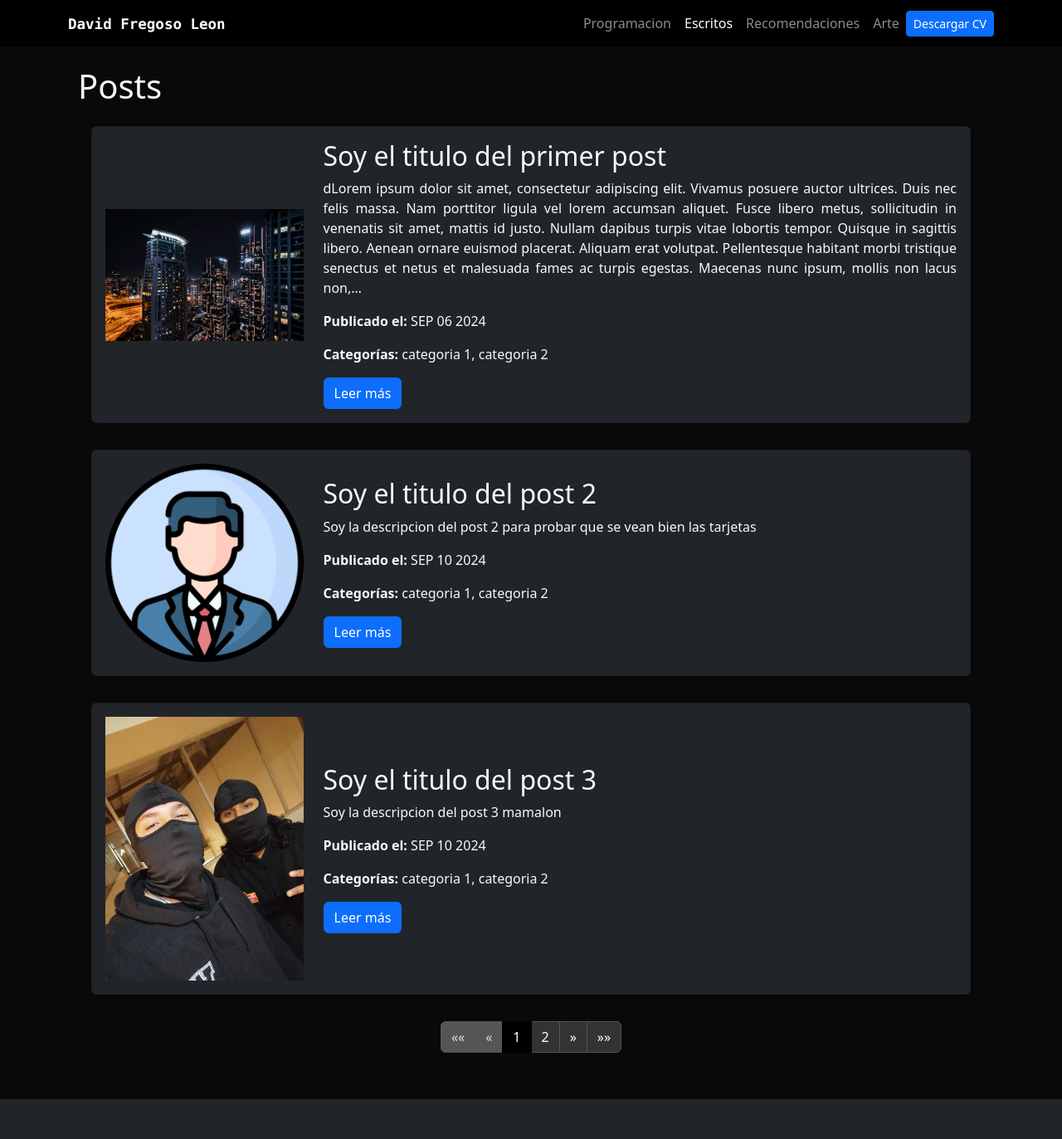
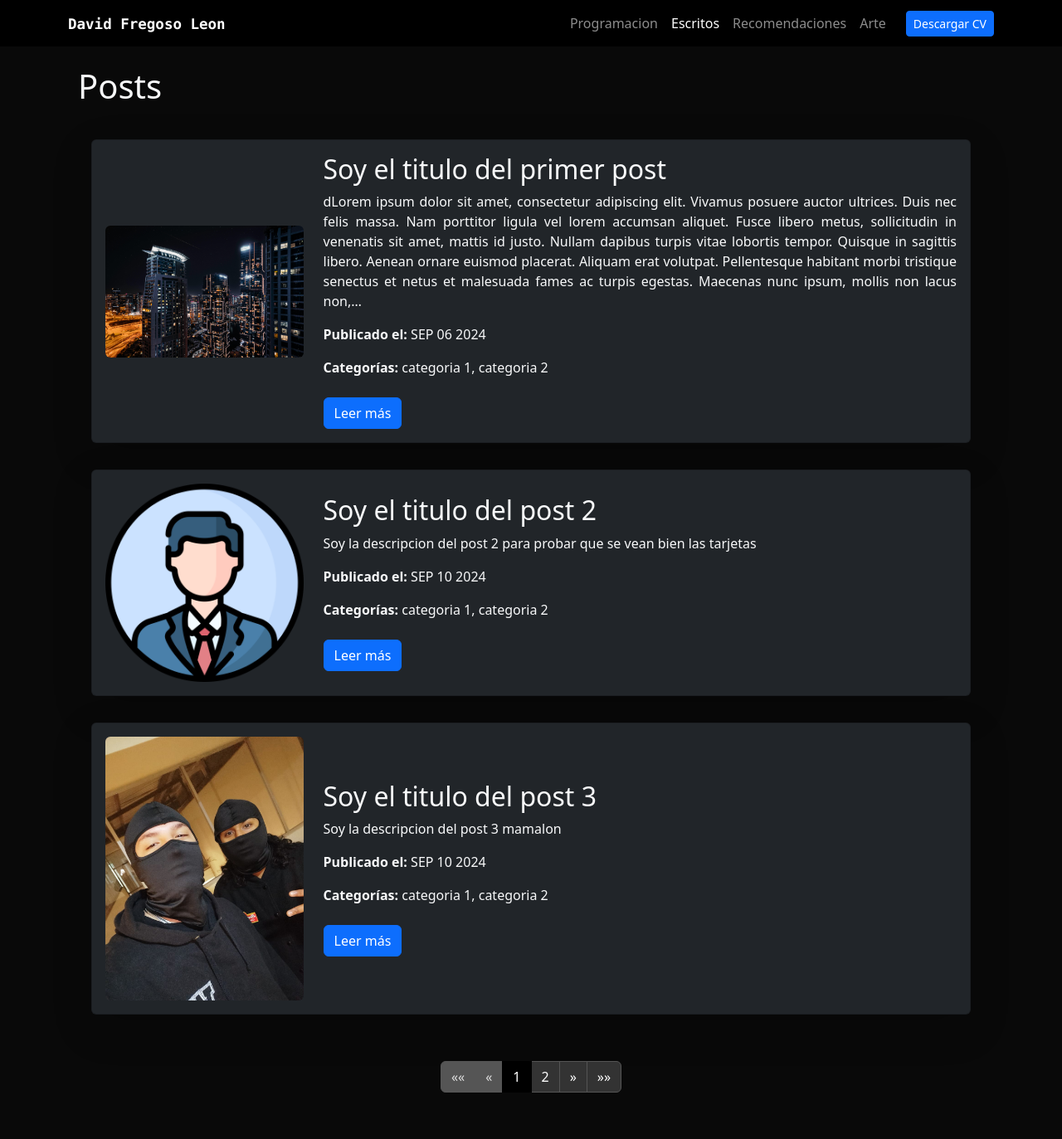
Before and after one commit to fancyydev/personal-web-site, a Django app: page /blog/writenposts/ in a window 1280 px wide. Shown: the whole page at 83% size. Before the commit the page ends 1325 px from the top, so only its background shows below. Run offline with Django 4.2, Linux system fonts and the light colour scheme; data comes from the database, SQL or seed files in the repository; both versions use the stored data as it was after the commit; some libraries are stand-ins or nearby versions.

Commit message:
mas espacio entre los botones del navbar creacion de la vista de arte

```diff
--- a/mywebsite/blog/templates/posts.html
+++ b/mywebsite/blog/templates/posts.html
@@ -1,20 +1,45 @@
 {% extends 'layout.html' %}
-
 
 {% block content %}
 
 <h1>Posts</h1>
+{% if art %}
+    <div class="container my-4">
+        <div class="row text-center">
             {% for post in posts %}
-    <div class="p-3">
-        <div class="card card-body bg-dark card-project">
+                <div class="col-md-4 mb-4 d-flex align-items-stretch">
+                    <div class="card card-post bg-dark text-light shadow-lg rounded w-100">
+                        <div class="position-relative">
+                            {% if post.img %}
+                                <img src="{{ post.img.url }}" alt="{{ post.title }}" class="card-img-top img-fluid" style="height: 200px; object-fit: cover;">
+                            {% endif %}
+                        </div>
+                        <div class="card-body d-flex flex-column">
+                            <h4 class="card-title">{{ post.title }}</h4>
+                            <p class="card-text flex-grow-1" style="text-align: justify;">{{ post.description }}</p>
+                            <a href="{% url 'blog:post_detail' post.slug %}" class="btn btn-primary mt-auto">Visualizar</a>
+                        </div>
+                    </div>
+                </div>
+            {% empty %}
+                <p>No hay proyectos disponibles.</p>
+            {% endfor %}
+        </div>
+    </div>
+{% else %}
+    <div class="container my-4">
         <div class="row">
-                <div class="col-3 my-auto">
+            {% for post in posts %}
+                <div class="col-md-12 p-3">
+                    <div class="card card-body bg-dark card-post shadow-lg">
+                        <div class="row">
+                            <div class="col-md-3 my-auto">
                                 {% if post.img %}
-                        <img src="{{ post.img.url }}" alt="{{ post.title }}" style="max-width: 100%;" class="img-fluid">
+                                    <img src="{{ post.img.url }}" alt="{{ post.title }}" class="img-fluid rounded" style="max-width: 100%; height: auto;">
                                 {% endif %}
                             </div>
 
-                <div class="col-9 my-auto">
+                            <div class="col-md-9 my-auto">
                                 <h2>{{ post.title }}</h2>
                                 <p style="text-align: justify;">{{ post.description|striptags|truncatechars:500 }}</p>
                                 <p><strong>Publicado el:</strong> {{ post.date|date:"M d Y"|upper }}</p>
@@ -23,15 +48,18 @@
                                         {{ category.name }}{% if not forloop.last %}, {% endif %}
                                     {% endfor %}
                                 </p>
-                    <a href="{% url 'blog:post_detail' post.slug %}" class="btn btn-primary">Leer más</a>
+                                <a href="{% url 'blog:post_detail' post.slug %}" class="btn btn-primary mt-2">Leer más</a>
                             </div>
                         </div>
                     </div>
                 </div>
-
             {% empty %}
                 <p>No hay posts disponibles.</p>
             {% endfor %}
+        </div>
+    </div>
+{% endif %}
+
 <div class="p-3">
     {% include "pagination.html" with page=posts %}
 </div>
--- a/mywebsite/blog/urls.py
+++ b/mywebsite/blog/urls.py
@@ -4,5 +4,6 @@ app_name = 'blog'
 urlpatterns = [
     path('writenposts/', list_written_posts, name='writen_posts'),
     path('recomendationposts/', list_recomendation_posts, name='recomendation_posts'),
+    path('artposts/', list_art_posts, name='art_posts'),
     path('detail/<str:post_slug>', detail_post, name='post_detail'),
 ]
--- a/mywebsite/blog/views.py
+++ b/mywebsite/blog/views.py
@@ -37,7 +37,21 @@ def list_recomendation_posts(request):
     return render(request, 'posts.html', {'posts': posts})
 
 def list_art_posts(request):
-    return
+    art = True
+
+    post_list = Art.objects.all()
+    paginator = Paginator(post_list, 6)
+    page_number = request.GET.get('page', 1)
+
+    try:
+        posts = paginator.page(page_number)
+    except EmptyPage:
+        posts = paginator.page(paginator.num_pages)
+    except PageNotAnInteger:
+        posts = paginator.page(1)
+
+    return render(request, 'posts.html', {'posts': posts, 'art':art})
+
 
 def detail_post(request, post_slug):
     post = get_object_or_404(Post, slug = post_slug)
--- a/mywebsite/portfolio/templates/partials/navbar.html
+++ b/mywebsite/portfolio/templates/partials/navbar.html
@@ -18,8 +18,9 @@
           <li class="nav-item">
             <a class="nav-link {% url 'blog:recomendation_posts' as url %}{% if request.path == url %}active{% endif %}" href="{{ url }}">Recomendaciones</a>
           </li>
-          <li class="nav-item">
-            <a class="nav-link {% if request.path == '/arte/' %}active{% endif %}" href="/arte/">Arte</a>
+          <!-- Cambiado mr-3 a me-3 para margen final en versiones modernas de Bootstrap -->
+          <li class="nav-item me-3">
+            <a class="nav-link {% url 'blog:art_posts' as url %}{% if request.path == url %}active{% endif %}" href="{{ url }}">Arte</a>
           </li>
           <li class="nav-item d-flex align-items-center">
             <a class="btn btn-primary btn-sm" href="{% static 'portfolio/Resume.pdf' %}" target="_blank">Descargar CV</a>
```
Also changed, not shown: mywebsite/db.sqlite3, mywebsite/media/posts/images/aguachile_de_cam_cocido.jpg (added), mywebsite/media/posts/images/placozona.jfif (added), mywebsite/media/posts/images/torre_roc_A5xF1Yb.jpg (added), mywebsite/media/posts/images/zarandeado.jfif (added). Lines whose indentation alone changed are shown as unchanged.
